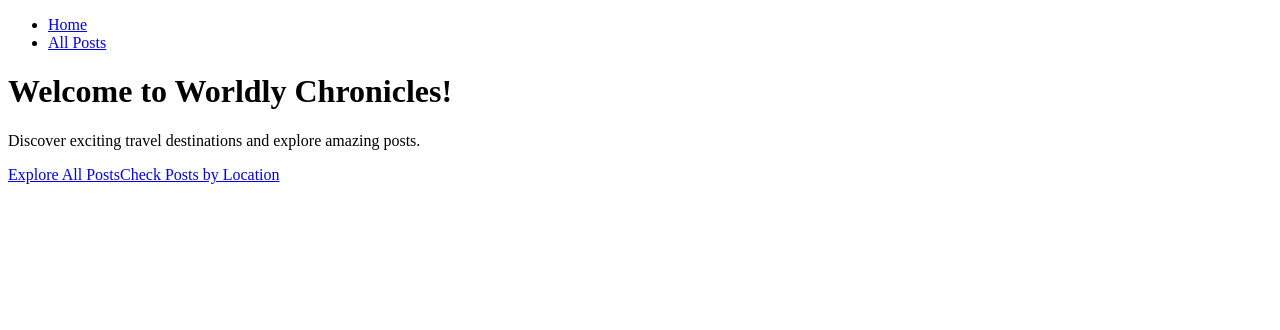
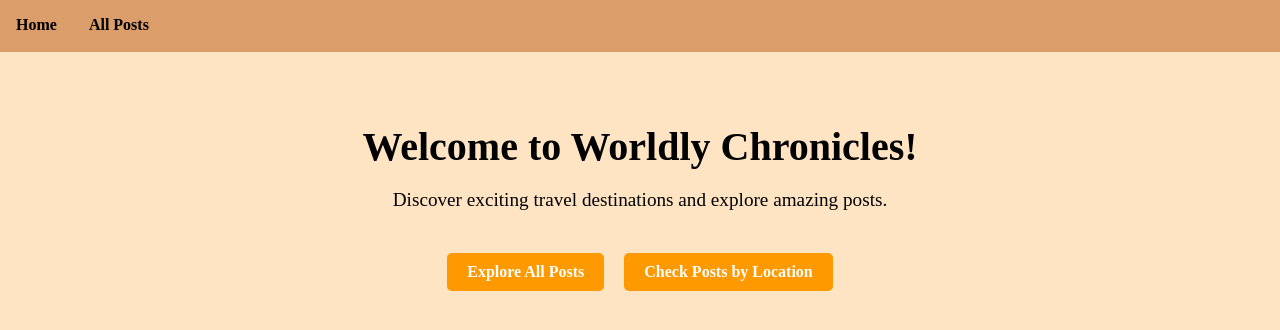
Before and after one commit to MariiaIngersoll/Worldly-Chronicles, a React (Create React App) app in the folder client/: page /home in a window 1280 px wide. Shown: the top 330 px of the page. Built offline with nearby package versions, Linux system fonts and the light colour scheme; no server answers.

Commit message:
centered my navbar:

```diff
--- a/client/src/index.css
+++ b/client/src/index.css
@@ -1,6 +1,200 @@
-:root {
-  --bg: #282c34;
-  --header: #fff;
-  --link: #61dafb;
-  --text: hsla(0, 0%, 100%, 0.88);
+body {
+  background-color: bisque;
+  max-width: 1400px;
+  margin: 0 auto;
+  padding: 0 40px;
 }
+
+.navbar {
+  background-color: #db9d69;
+  display: flex;
+  justify-content: space-between;
+  align-items: center;
+  padding: 1rem;
+  width: 100%;
+  top: 0;
+  left: 0;
+  position: fixed;
+  z-index: 1000;
+}
+.nav-center {
+  display: flex;
+  justify-content: center;
+  align-items: center;
+  width: 100%;
+}
+
+/* Style the navigation links list */
+.nav-list {
+  list-style: none;
+  display: flex;
+  justify-content: center; /* Center the navigation links horizontally */
+  gap: 2rem;
+  padding: 0;
+  margin: 0;
+}
+/* Style the navigation links */
+.nav-link {
+  color: var(--text);
+  text-decoration: none;
+  font-weight: bold;
+  transition: color 0.3s;
+}
+
+
+/* Add a stylish hover effect for navigation links */
+.nav-link:hover {
+  color: #ff9900;
+  transform: scale(1.05);
+}
+
+
+.nav-link::after {
+  content: "";
+  display: block;
+  width: 0;
+  height: 2px;
+  background-color: #ff9900;
+  transition: width 0.3s ease;
+}
+
+.nav-link:hover::after {
+  width: 100%;
+}
+
+.home-container {
+  text-align: center;
+  padding: 6rem 2rem;
+  background-color: var(--bg);
+  color: var(--text);
+}
+
+/* Style the home title */
+.home-title {
+  font-size: 2.5rem;
+  margin-bottom: 1rem;
+}
+
+/* Style the home description */
+.home-description {
+  font-size: 1.2rem;
+  margin-bottom: 2rem;
+}
+
+.single-post-container {
+  padding: 3rem;
+  background-color: var(--bg);
+  color: var(--text);
+}
+
+.post-list {
+  display: grid;
+  grid-template-columns: repeat(3, 1fr);
+  gap: 20px;
+}
+
+.post {
+  text-align: center;
+  border: 1px solid #ccc;
+  padding: 10px;
+  height: 400px; /* Set a fixed height for consistent alignment */
+  display: flex;
+  flex-direction: column;
+  justify-content: space-between;
+}
+
+.post-link {
+  text-decoration: none;
+  color: #333;
+}
+
+.image-container {
+  flex: 1; /* Allow the image container to grow and take available space */
+  display: flex;
+  flex-direction: column;
+  justify-content: center;
+  align-items: center;
+}
+
+.post-images {
+  display: flex;
+  justify-content: center; /* Center the images horizontally */
+  align-items: center;
+  flex-wrap: wrap; /* Allow images to wrap to the next line if necessary */
+  margin: -10px; /* Add negative margin to reduce spacing */
+}
+
+.post-image {
+  flex: 0 0 calc(33.33% - 20px); /* Adjust width of each image and add spacing */
+  margin: 10px; /* Add margin for spacing between images */
+  display: flex;
+  align-items: center;
+  justify-content: center;
+}
+
+.post-image img {
+  max-width: 100%;
+  max-height: 100%;
+}
+.post-image {
+  width: 250px;
+  height: 200px;
+  margin-bottom: 1.5rem;
+}
+.location {
+  font-size: 1.2rem;
+  margin-bottom: 1rem;
+}
+
+.post-content {
+  font-size: 1rem;
+}
+
+.post-link {
+  display: block;
+  text-align: center;
+  margin-bottom: 10px;
+  color: #333;
+  text-decoration: none;
+  font-weight: bold;
+  font-size: 1.2rem;
+  transition: color 0.3s;
+}
+
+.post-link:hover {
+  color: #ff9900;
+}
+
+/* Center-align post links when "All Posts" link is clicked */
+.post-link:focus + .posts-container {
+  display: flex;
+  flex-direction: column;
+  align-items: center;
+  text-align: center;
+}
+.all-posts-container {
+  display: flex;
+  justify-content: center;
+  align-items: center;
+  min-height: 100vh;
+  background-color: var(--bg);
+  color: var(--text);
+  padding-top: 80px;
+}
+
+.home-link {
+  display: inline-block;
+  margin: 10px;
+  padding: 10px 20px;
+  background-color: #ff9900;
+  color: white;
+  text-decoration: none;
+  font-weight: bold;
+  border-radius: 5px;
+  transition: background-color 0.3s, transform 0.2s;
+}
+
+.home-link:hover {
+  background-color: #ff6600;
+  transform: scale(1.05);
+}
```
